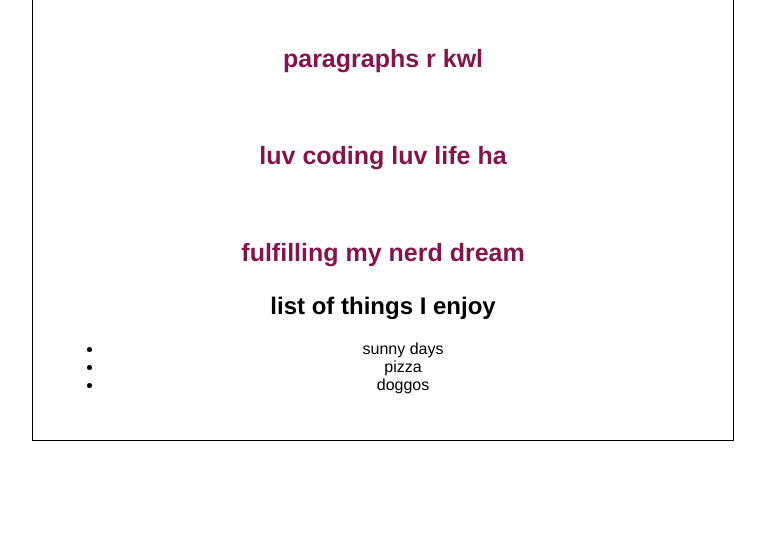
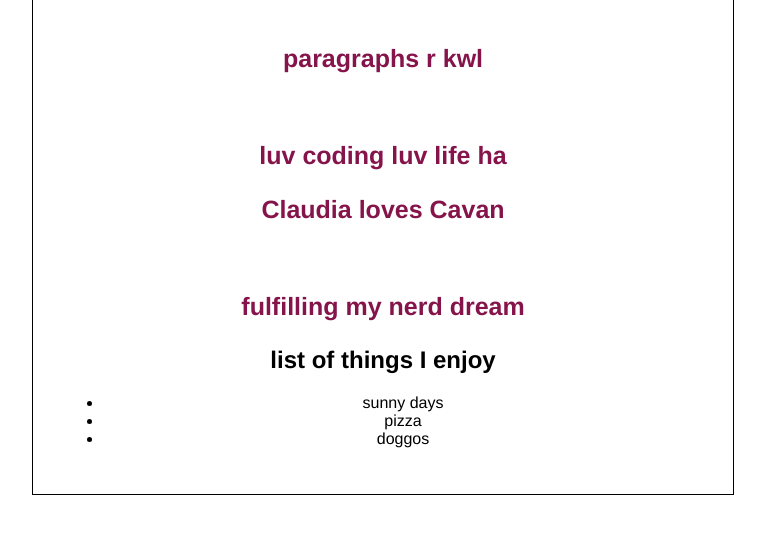
Before and after one commit to kateprenty/First_Website-, a plain HTML site: page index.html in a window 1280 px wide. Shown: the part 210-744 px from the top of the page, without its empty margins (257-1022 px from the left). Drawn offline with Linux system fonts and the light colour scheme.

Commit message:
Claudia loves Cavan

```diff
--- a/index.html
+++ b/index.html
@@ -12,6 +12,7 @@
     <p> paragraphs r kwl</p>
     <br>
     <p> luv coding luv life ha </p>
+    <p> Claudia loves Cavan </p>
     <br>
     <p> fulfilling my nerd dream </p>
 
```
